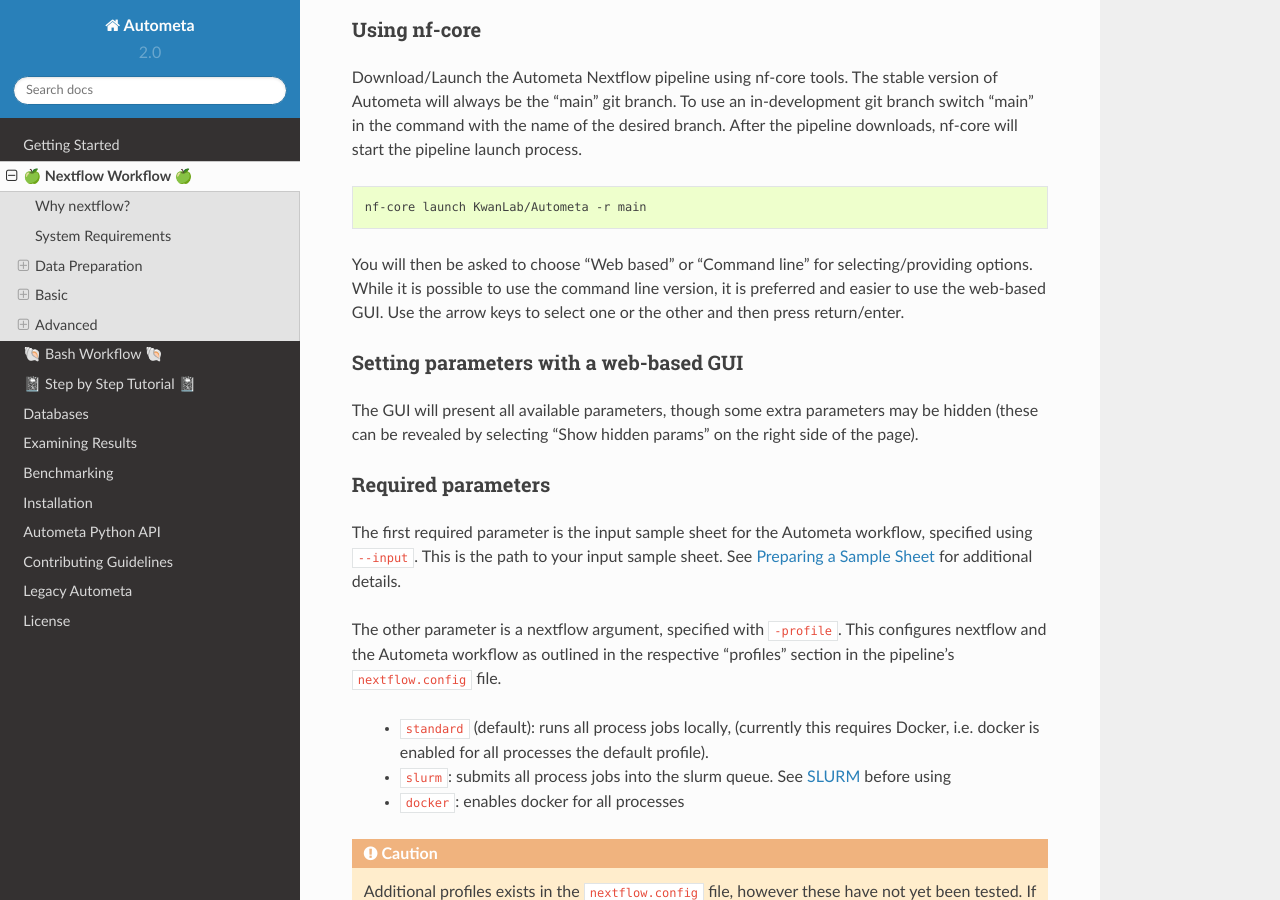
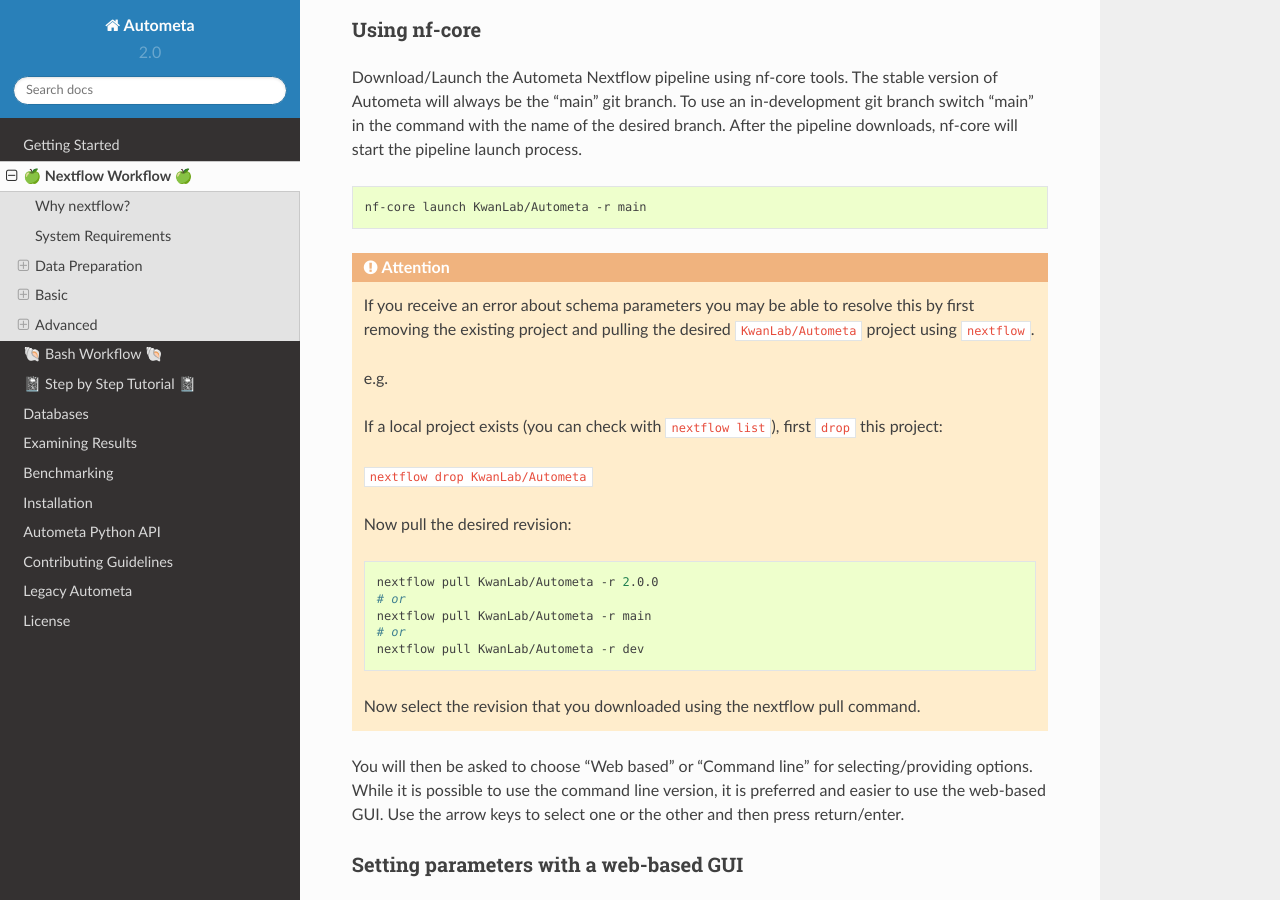
Before and after one commit to KwanLab/Autometa, a Sphinx documentation site: the page built from docs/source/nextflow-workflow.rst, in a window 1280 px wide and 900 px high, scrolled down 3680 px. Built offline with Sphinx 7.4.7 and the Read the Docs theme 2.0.0, drawn with Linux system fonts in a browser that asks for light colours; pages that are not in the unit, such as notebooks, are missing from menus.

Commit message:
:memo::green_apple::crab: Add attention block for nf-core launch command
nf-core launch KwanLab/Autometa may fail if there is a local copy of the KwanLab/Autometa project that is not in sync with the

most recent revision specified. Comments have been added to fix the issue in case it occurs

```diff
--- a/docs/source/nextflow-workflow.rst
+++ b/docs/source/nextflow-workflow.rst
@@ -190,6 +190,30 @@
 .. code-block:: bash
 
     nf-core launch KwanLab/Autometa -r main
+
+.. attention::
+
+    If you receive an error about schema parameters you may be able to resolve this
+    by first removing the existing project and pulling the desired ``KwanLab/Autometa``
+    project using ``nextflow``.
+
+    e.g.
+
+    If a local project exists (you can check with ``nextflow list``), first ``drop`` this project:
+
+    ``nextflow drop KwanLab/Autometa``
+
+    Now pull the desired revision:
+
+    .. code:: bash
+
+        nextflow pull KwanLab/Autometa -r 2.0.0
+        # or
+        nextflow pull KwanLab/Autometa -r main
+        # or
+        nextflow pull KwanLab/Autometa -r dev
+
+    Now select the revision that you downloaded using the nextflow pull command.
 
 You will then be asked to choose "Web based" or "Command line" for selecting/providing options.
 While it is possible to use the command line version, it is preferred and easier to use the web-based GUI.
```
